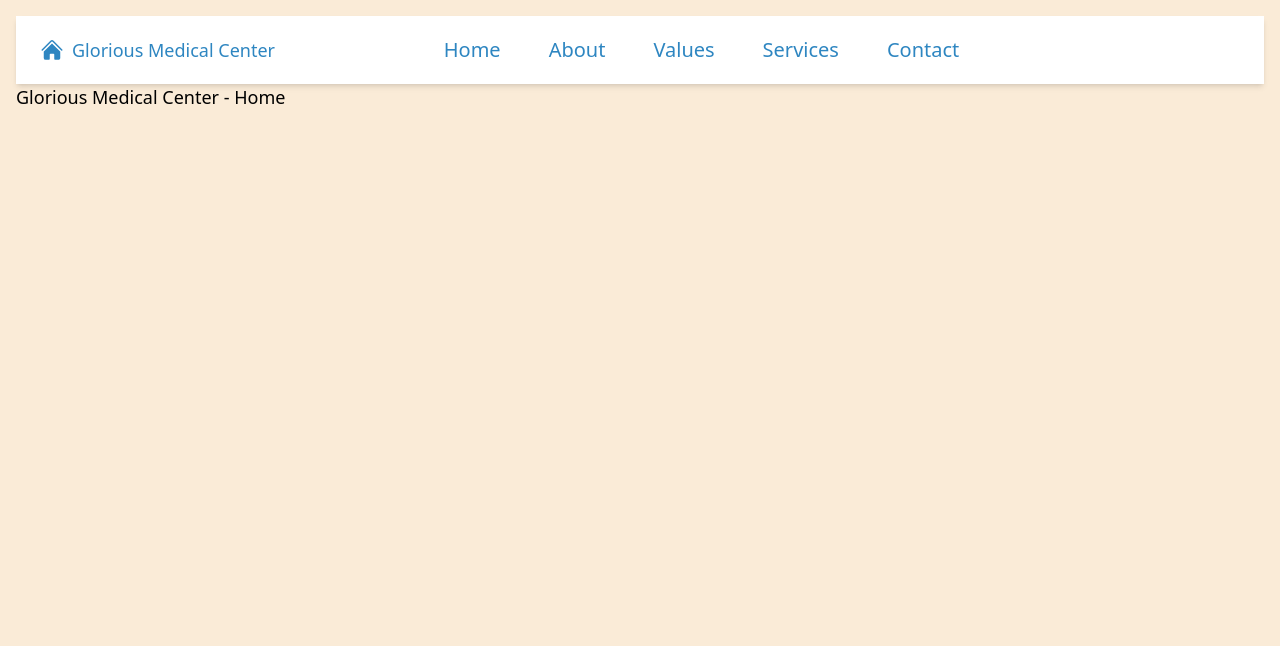
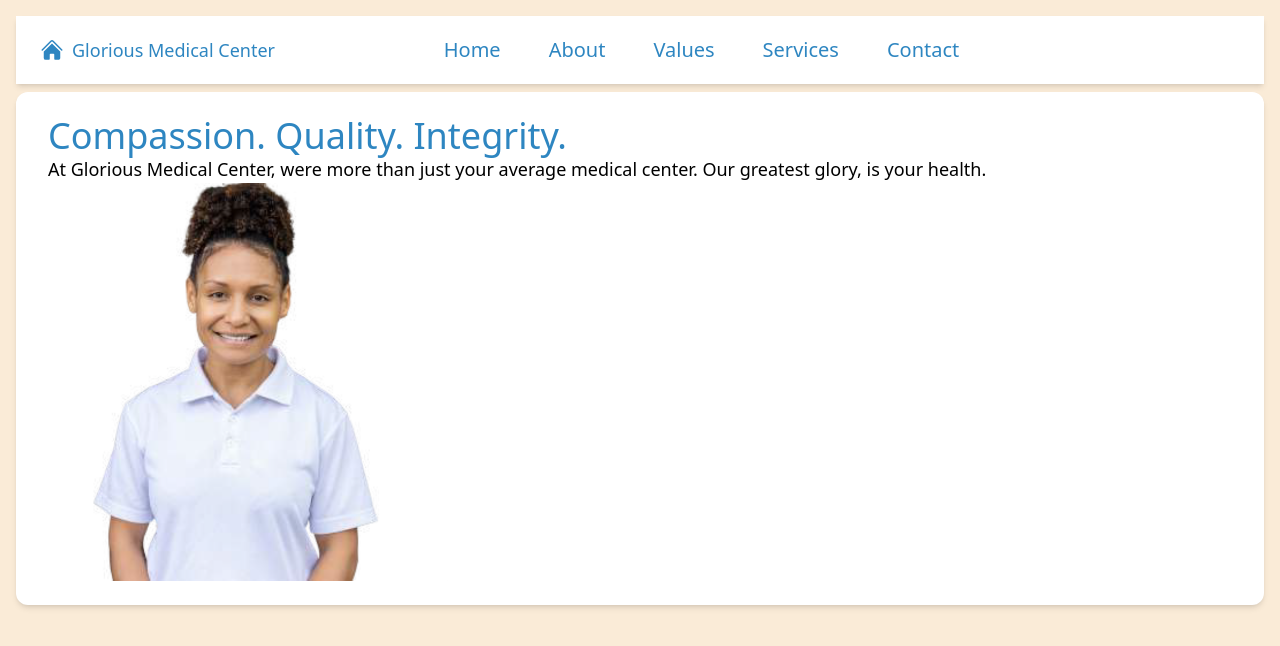
Before and after one commit to aztec-dev/gmc_wesbite, a Next.js app: page / in a window 1280 px wide. Shown: the top 646 px of the page. Built offline with nearby package versions, Linux system fonts and the light colour scheme.

Commit message:
wip: added landing card information

```diff
--- a/src/app/page.tsx
+++ b/src/app/page.tsx
@@ -1,7 +1,14 @@
 // import Image from "next/image";
-
+import Landing from "@/ui/landing";
+import Card from "@/ui/card";
 export default function Home() {
   return (
-      <h1>Glorious Medical Center - Home</h1>
+      <section>
+        {/*<h1>Glorious Medical Center - Home</h1>*/}
+
+          <Card className={"mt-2"}>
+              <Landing />
+          </Card>
+      </section>
   );
 }
```
